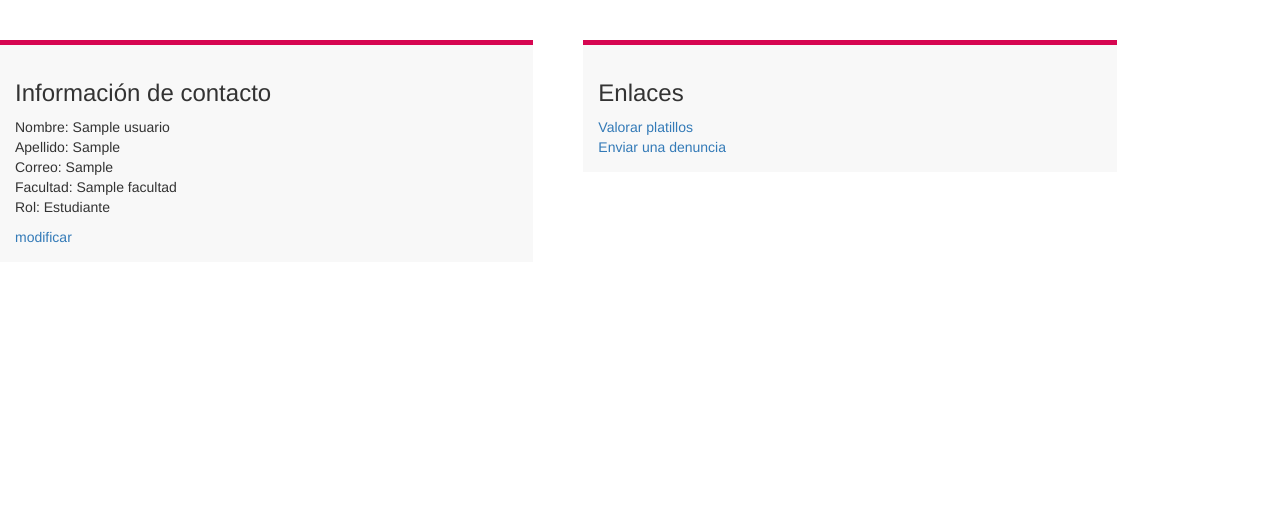
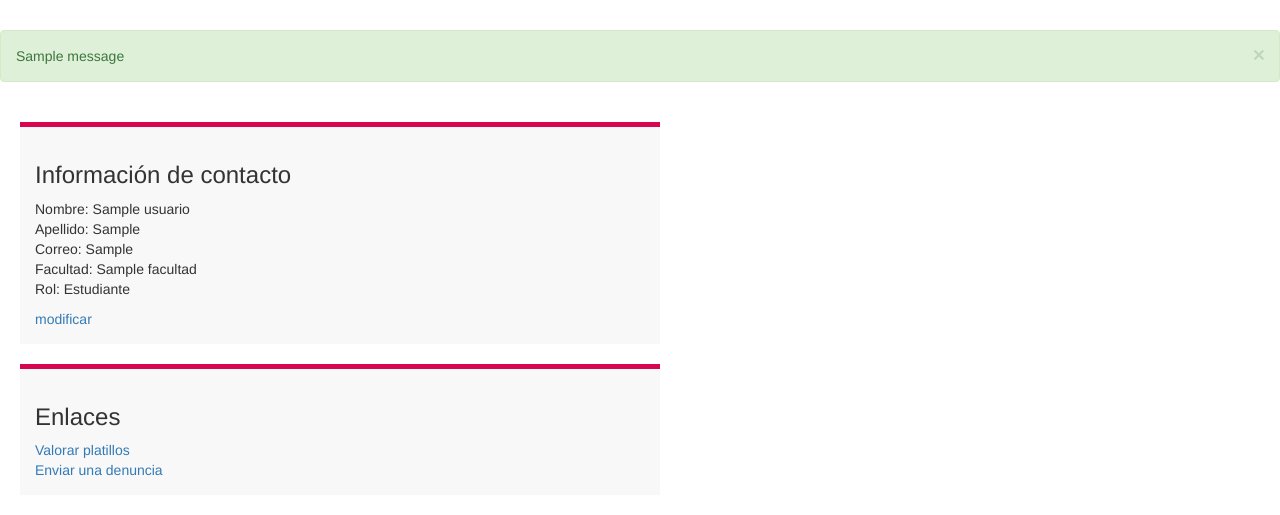
Before and after one commit to junkluis/FoodFinder, a Django app: template ComedoresEspol/FoodFinder/templates/FoodFinder/sesion-cliente.html in a window 1280 px wide. Shown: the part 151-666 px from the top of the page. Run offline with Django 3.2, Linux system fonts and the light colour scheme; the template is opened without the code that fills it: values that come from a table or form of the project are taken from there, others are empty; tables that the repository leaves empty hold one stand-in row (values such as "Sample post"); one stand-in notice (Sample message) is shown; parts of the project's set-up code (start-up, migrations or seed data) failed here and were passed over; some libraries are stand-ins or nearby versions; some web fonts are replaced.

Commit message:
Mostrar notificaciones

```diff
--- a/ComedoresEspol/FoodFinder/static/css/estilo.css
+++ b/ComedoresEspol/FoodFinder/static/css/estilo.css
@@ -7,6 +7,10 @@
 body, html{
     width: 100%;
     height: 100%;
+}
+
+.alert{
+    margin-top: 10px;
 }
 
 .main .row{
--- a/ComedoresEspol/FoodFinder/static/css/sesion-cliente.css
+++ b/ComedoresEspol/FoodFinder/static/css/sesion-cliente.css
@@ -1,13 +1,17 @@
 div#informacion {
     border-top: 5px solid #d60651;
     margin-top: 20px;
+    margin-left: 20px;
+    margin-right: 20px;
     padding: 15px;
     background-color: #f8f8f8;
 }
+
 div#enlaces{
     border-top: 5px solid #d60651;
     margin-top: 20px;
-    margin-left: 50px;
+    margin-left: 20px;
+    margin-right: 20px;
     padding: 15px;
     background-color: #f8f8f8;
 }
--- a/ComedoresEspol/FoodFinder/templates/FoodFinder/sesion-cliente.html
+++ b/ComedoresEspol/FoodFinder/templates/FoodFinder/sesion-cliente.html
@@ -6,7 +6,16 @@
 {% endblock %}
 {% block contenido %}
 <div class="row">
-    <div class="col-lg-5 col-sm-6 col-xs-11" id="informacion">
+    {% for message in messages %}
+      <div class="alert {{ message.tags }} alert-dismissible" role="alert">
+        <button type="button" class="close" data-dismiss="alert" aria-label="Close">
+          <span aria-hidden="true">&times;</span>
+        </button>
+        {{ message }}
+      </div>
+    {% endfor %}
+
+    <div class="col-lg-6 col-sm-6 col-xs-11" id="informacion">
         <h3>Información de contacto</h3>
         <p id="info">Nombre: {{usuario.nombre}}<br>
         Apellido: {{usuario.apellido}}<br>
@@ -15,7 +24,7 @@
         Rol: {{usuario.rol}}<br></p>
         <a href="{% url 'FoodFinder:modificarUsuario' %}">modificar</a>
     </div>
-    <div class="col-lg-5 col-sm-6 col-xs-11" id="enlaces">
+    <div class="col-lg-6 col-sm-6 col-xs-11" id="enlaces">
         <h3>Enlaces</h3>
         <a href="{% url 'FoodFinder:valoracion' %}">Valorar platillos</a><br>
         <a href="{% url 'FoodFinder:denuncia' %}">Enviar una denuncia</a>
```
Also changed, not shown: ComedoresEspol/ComedoresEspol/settings.py (+15 -3 lines), ComedoresEspol/FoodFinder/templates/FoodFinder/comedor.html (+16 -3 lines), ComedoresEspol/FoodFinder/templates/FoodFinder/comentarios.html (+7 -5 lines), ComedoresEspol/FoodFinder/views.py (+29 -20 lines), 6 other files.
